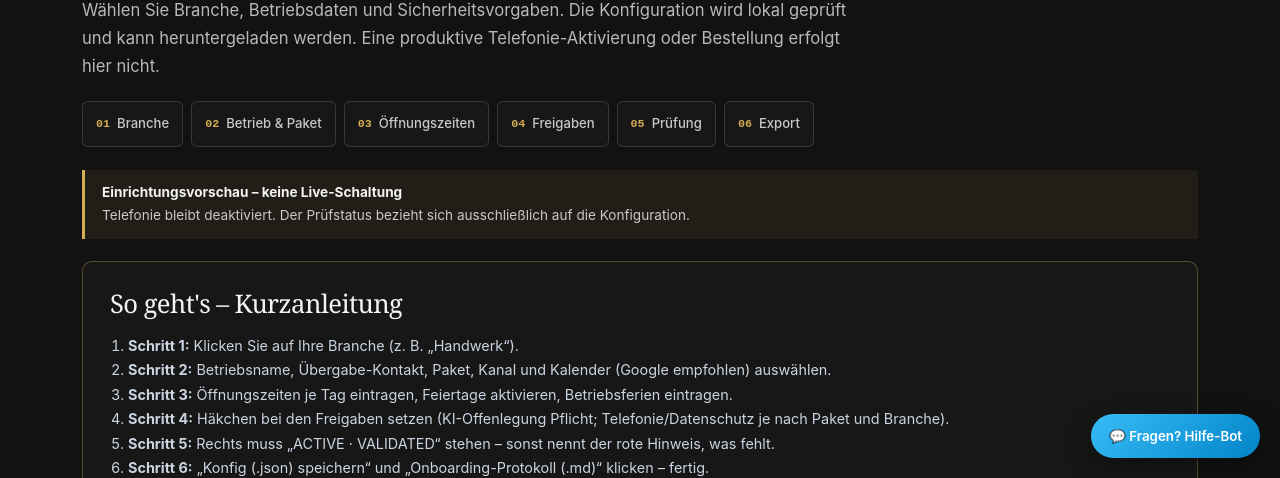
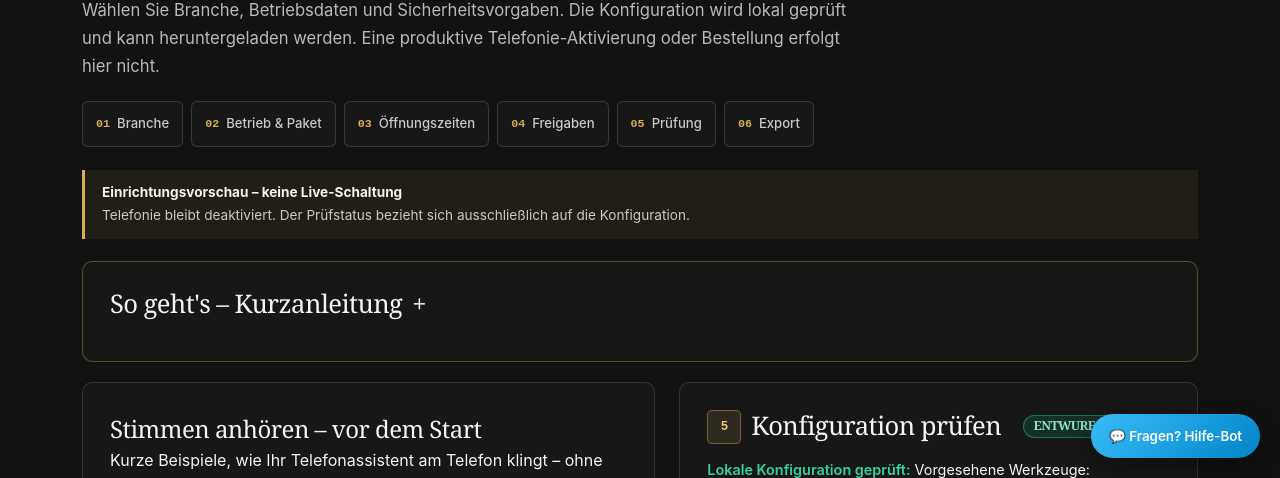
Before and after one commit to realsyncdynamics-spec/vertical-voice-agent, a plain HTML site: page onboarding.html in a window 1280 px wide. Shown: the part 322-800 px from the top of the page. Drawn offline with Linux system fonts and the light colour scheme.

Commit message:
fix(voice): collapse long guide and remove last misleading active claim

```diff
--- a/onboarding.html
+++ b/onboarding.html
@@ -216,21 +216,21 @@
       <a href="#step-6"><span>06</span> Export</a>
     </nav>
     <div class="voice-preview-notice" role="note"><strong>Einrichtungsvorschau – keine Live-Schaltung</strong><span>Telefonie bleibt deaktiviert. Der Prüfstatus bezieht sich ausschließlich auf die Konfiguration.</span></div>
-    <div class="card quick-guide">
-      <div class="step-title">So geht's – Kurzanleitung</div>
+    <details class="card quick-guide">
+      <summary class="step-title">So geht's – Kurzanleitung <span class="guide-arrow" aria-hidden="true">+</span></summary>
       <ol style="margin: 0 0 0 18px; font-size: 0.9rem; line-height: 1.7; color: #cbd5e1;">
         <li><strong>Schritt 1:</strong> Klicken Sie auf Ihre Branche (z. B. „Handwerk“).</li>
         <li><strong>Schritt 2:</strong> Betriebsname, Übergabe-Kontakt, Paket, Kanal und Kalender (Google empfohlen) auswählen.</li>
         <li><strong>Schritt 3:</strong> Öffnungszeiten je Tag eintragen, Feiertage aktivieren, Betriebsferien eintragen.</li>
         <li><strong>Schritt 4:</strong> Häkchen bei den Freigaben setzen (KI-Offenlegung Pflicht; Telefonie/Datenschutz je nach Paket und Branche).</li>
-        <li><strong>Schritt 5:</strong> Rechts muss „ACTIVE · VALIDATED“ stehen – sonst nennt der rote Hinweis, was fehlt.</li>
+        <li><strong>Schritt 5:</strong> In Schritt 5 muss „ENTWURF · GEPRÜFT“ stehen – das bedeutet keine produktive Freischaltung.</li>
         <li><strong>Schritt 6:</strong> „Konfig (.json) speichern“ und „Onboarding-Protokoll (.md)“ klicken – fertig.</li>
       </ol>
       <p style="font-size: 0.85rem; color: var(--text-muted); margin-top: 8px;">
         Ausführlich mit Erklärung jedes Feldes: <a href="anleitung.html" style="color: var(--accent);">Klickanleitung für Kunden</a>.
         Fragen? Unten rechts auf <strong>„💬 Fragen? Hilfe-Bot“</strong> klicken – jederzeit verfügbar.
       </p>
-    </div>
+    </details>
 
     <div class="wizard-grid">
       <!-- LEFT COLUMN: INPUT STEPS -->
```
